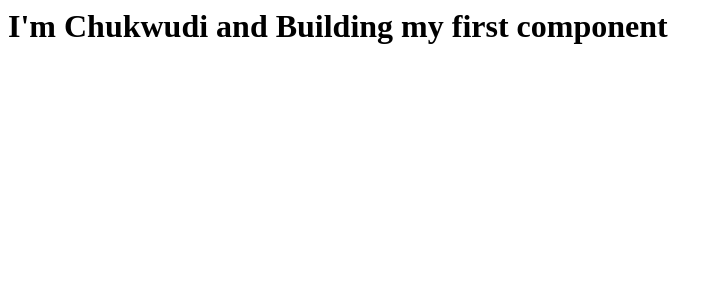
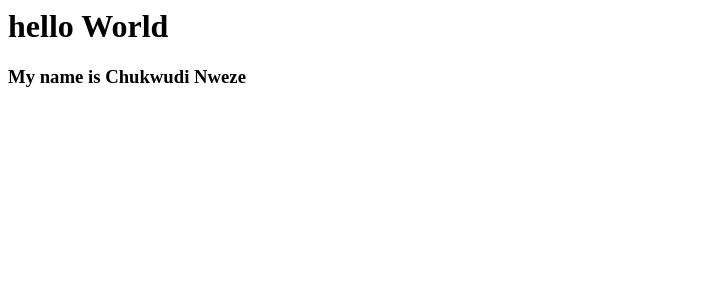
Before and after one commit to chukwudinweze/freecodecamp-react, a React (Create React App) app: page / in a window 1280 px wide. Shown: the top 300 px of the page, without its empty margins (0-723 px from the left). Built offline with nearby package versions, Linux system fonts and the light colour scheme.

Commit message:
created my first ever react component

```diff
--- a/src/index.js
+++ b/src/index.js
@@ -2,7 +2,12 @@ import React from "react";
 import ReactDOM from "react-dom";
 
 function Greeting() {
-  return <h1>I'm Chukwudi and Building my first component</h1>;
+  return (
+    <div>
+      <h1>hello World</h1>
+      <h3>My name is Chukwudi Nweze</h3>
+    </div>
+  );
 }
 
 ReactDOM.render(<Greeting />, document.getElementById("root"));
```
